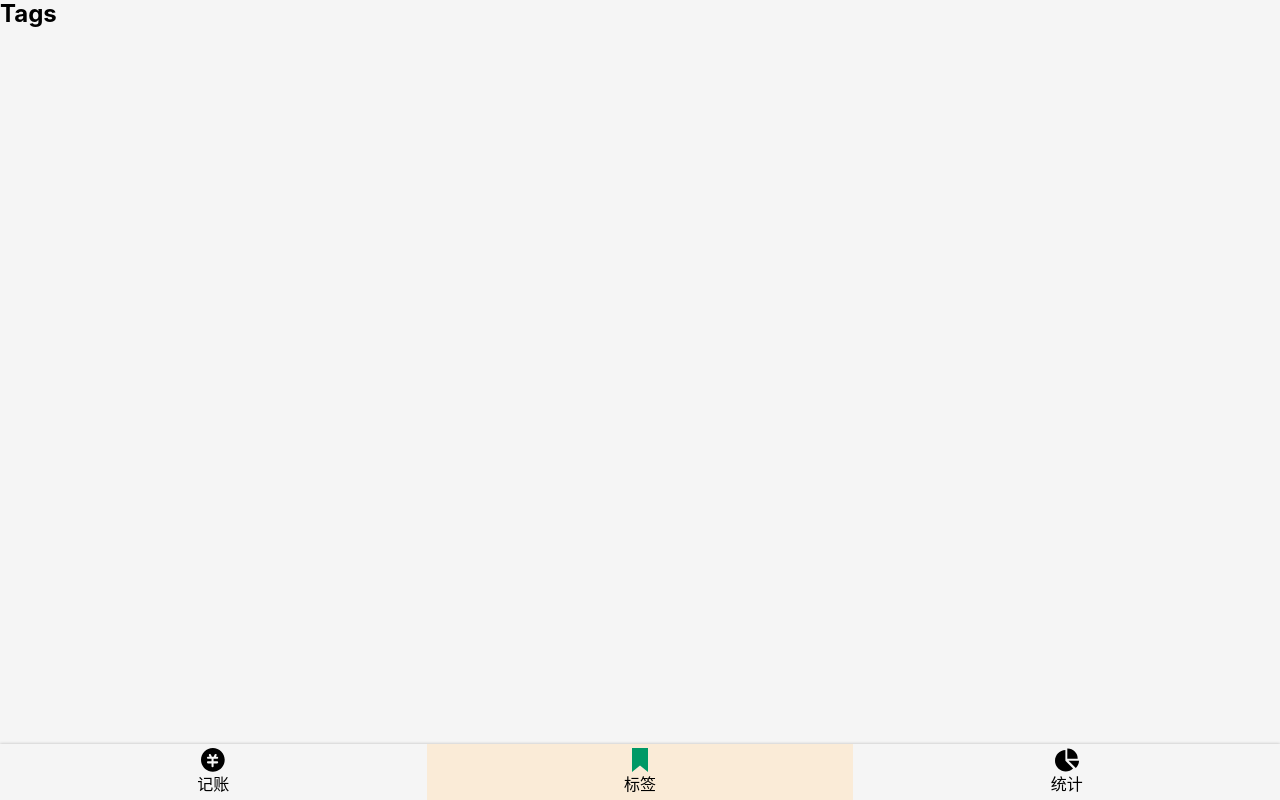
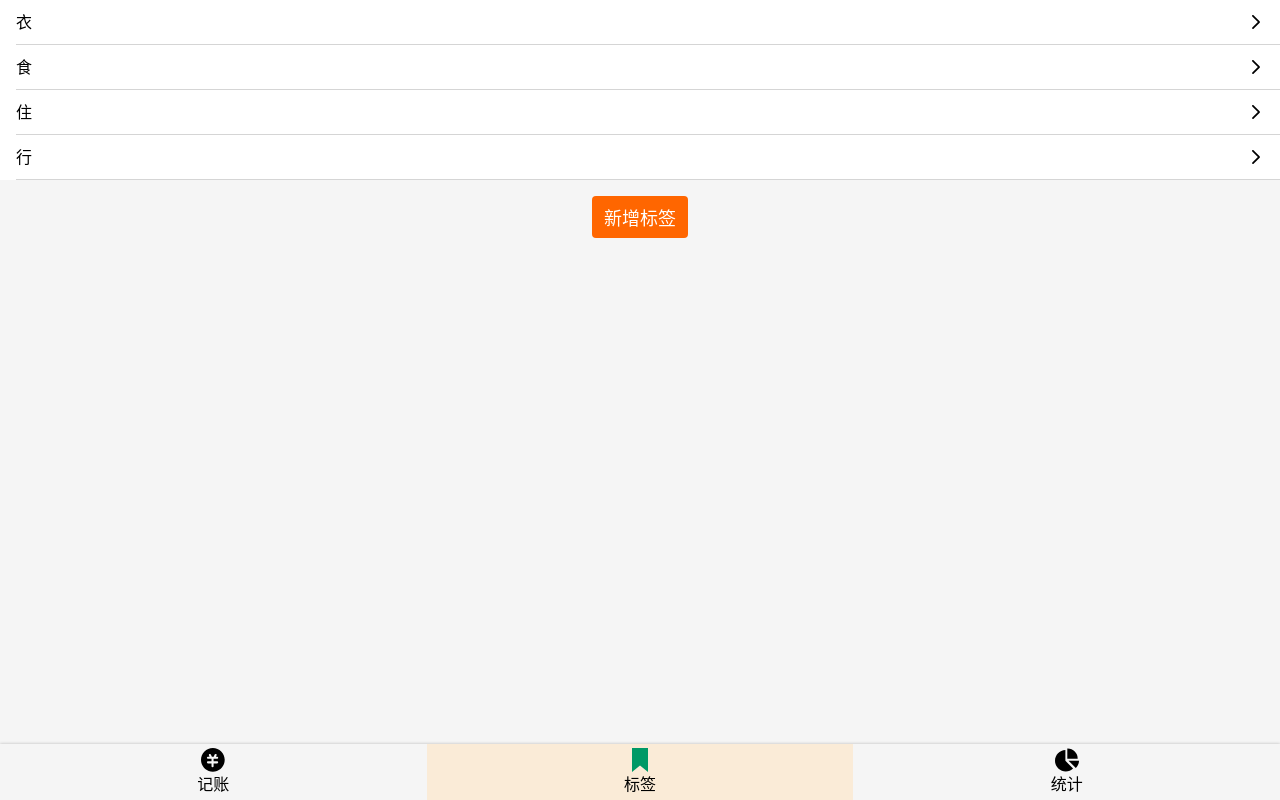
Before and after one commit to sbgrb/mycost-React-Code, a React app: page /#/tags in a window 1280 px wide. Built offline with nearby package versions, Linux system fonts and the light colour scheme.

Commit message:
完成Tag组件的List

```diff
--- a/src/Components/Money/TagsSection.tsx
+++ b/src/Components/Money/TagsSection.tsx
@@ -1,5 +1,6 @@
 import styled from "styled-components";
-import React, {useState} from "react";
+import React from "react";
+import {useTags} from "../../useTags";
 
 const Wrapper = styled.section`
   background: #ffffff; padding: 12px 16px;
@@ -27,7 +28,7 @@ type Props = {
     onChange: (selected: string[]) => void;
 }
 const TagsSection: React.FC<Props> = (props) =>{
-    const [tags,setTags] = useState<string[]>(['衣','食','住','行'])
+    const {tags,setTags} = useTags()
     const selectedTags = props.value
     const onAddTag = () =>{
         const tagName = window.prompt('请输入新标签名')
--- a/src/index.scss
+++ b/src/index.scss
@@ -26,8 +26,18 @@ button{
 :focus{
   outline: none;
 }
+.icons{
+  width: 1em;
+  height: 1em;
+  display: inline-block;
+}
 .clearfix::after{
   content: '';
   display: block;
   clear: both;
 }
+.oneLine {
+  white-space: nowrap;
+  overflow: hidden;
+  text-overflow: ellipsis;
+}
--- /dev/null
+++ b/src/useTags.tsx
@@ -0,0 +1,8 @@
+import {useState} from "react";
+
+const useTags = () =>{
+    const [tags,setTags] = useState<string[]>(['衣','食','住','行'])
+    return{tags, setTags}
+}
+
+export {useTags};
--- a/src/views/Tags.tsx
+++ b/src/views/Tags.tsx
@@ -1,10 +1,53 @@
 import Layout from "../Components/Layout";
 import React from "react";
+import {useTags} from "useTags";
+import styled from "styled-components";
+import Icon from "../Components/Icon";
+
+
+const TagList = styled.ol`
+  font-size: 16px;
+  background: white;
+   > li{
+    border-bottom: 1px solid #d5d5d5;
+    line-height: 20px;
+    padding: 12px 16px 12px 0px;
+    margin-left: 16px;
+    display:flex;
+    justify-content: space-between;
+    align-items: center;
+   }
+`
+const Button = styled.button`
+  font-size: 18px;
+  border: none;
+  padding: 8px 12px;
+  background: #f60;
+  border-radius: 4px;
+  color: white;
+`
+const Center = styled.div`
+    display: flex;
+    justify-content: center;
+    align-items: center;
+    flex-direction: column;
+`
+const Space = styled.div`
+  height: 16px;
+`
 
 function Tags() {
+    const {tags,setTags} = useTags()
     return (
         <Layout>
-            <h2>Tags</h2>
+           <TagList>
+               {tags.map(tag => <li className='oneLine' key={tag}><span>{tag}</span>
+               <Icon name='right'/></li>)}
+           </TagList>
+            <Center>
+                <Space/>
+            <Button>新增标签</Button>
+            </Center>
         </Layout>
     );
 }
```
